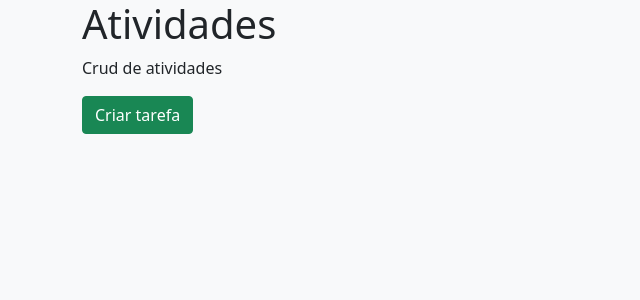
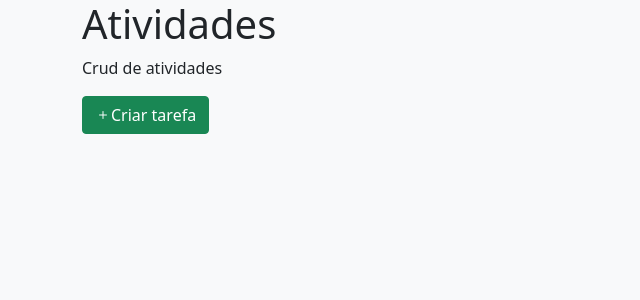
Before and after one commit to agodiniz/CRUD, a PHP site: page / in a window 1280 px wide. Shown: the top 300 px of the page, without its empty margins (0-640 px from the left). Run offline with PHP 8.4, Linux system fonts and the light colour scheme; some libraries are stand-ins or nearby versions.

Commit message:
Bootstrap Icons

```diff
--- a/public/includes/header.php
+++ b/public/includes/header.php
@@ -7,7 +7,7 @@
 
     <!-- Bootstrap CSS -->
     <link href="./vendor/twbs/bootstrap/dist/css/bootstrap.min.css" rel="stylesheet" integrity="sha384-giJF6kkoqNQ00vy+HMDP7azOuL0xtbfIcaT9wjKHr8RbDVddVHyTfAAsrekwKmP1" crossorigin="anonymous">
-
+    <link rel="stylesheet" href="https://cdn.jsdelivr.net/npm/bootstrap-icons@1.3.0/font/bootstrap-icons.css">
     <title></title>
   </head>
   <body class="bg-light  text-dark">
--- a/public/includes/listagem.php
+++ b/public/includes/listagem.php
@@ -1,7 +1,7 @@
 <main>
     <section>
         <a href="cadastrar.php">
-            <button class="btn btn-success"> Criar tarefa</button>
+            <button class="btn btn-success"><i class="bi bi-plus"></i>Criar tarefa</button>
         </a>
     </section>
 </main>
```
